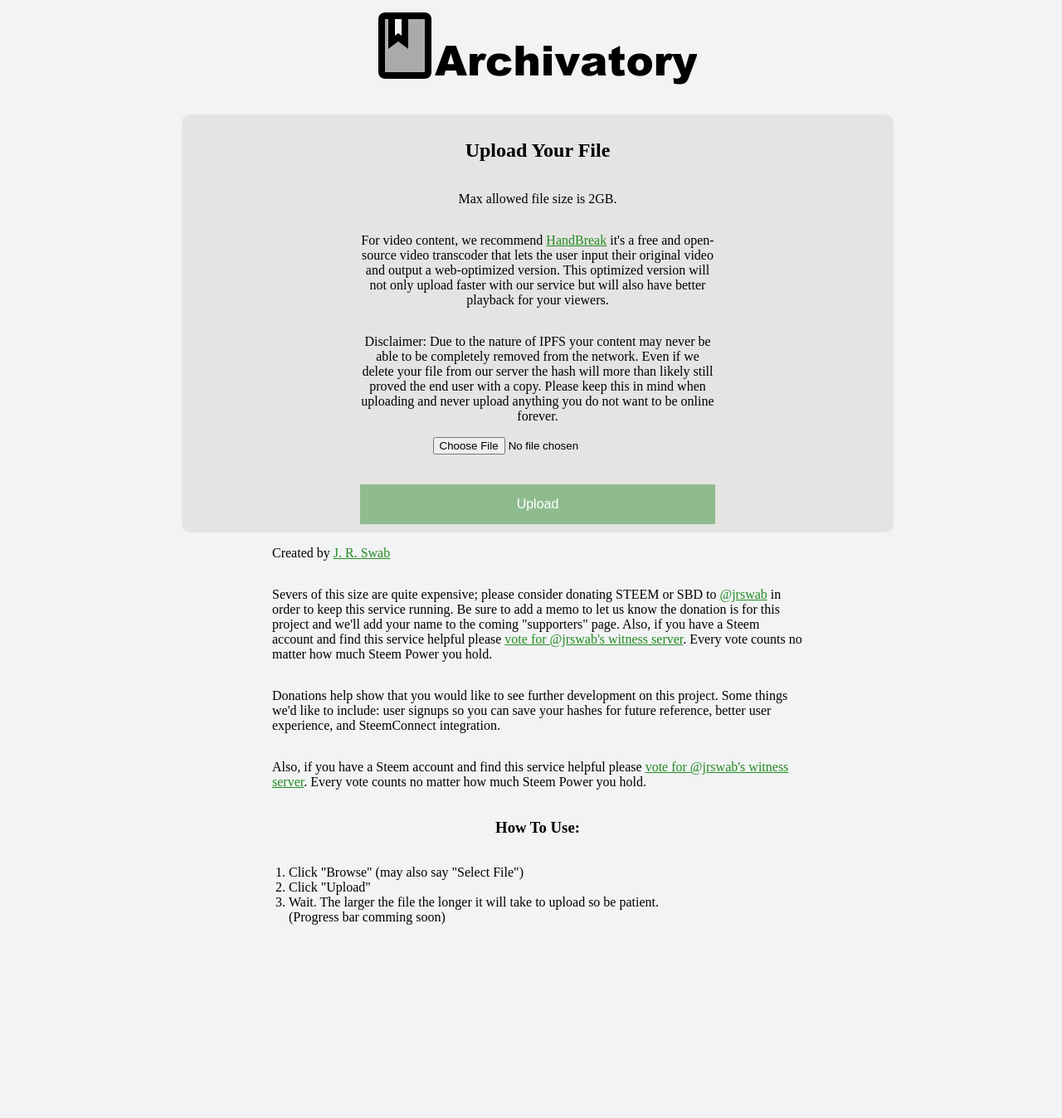
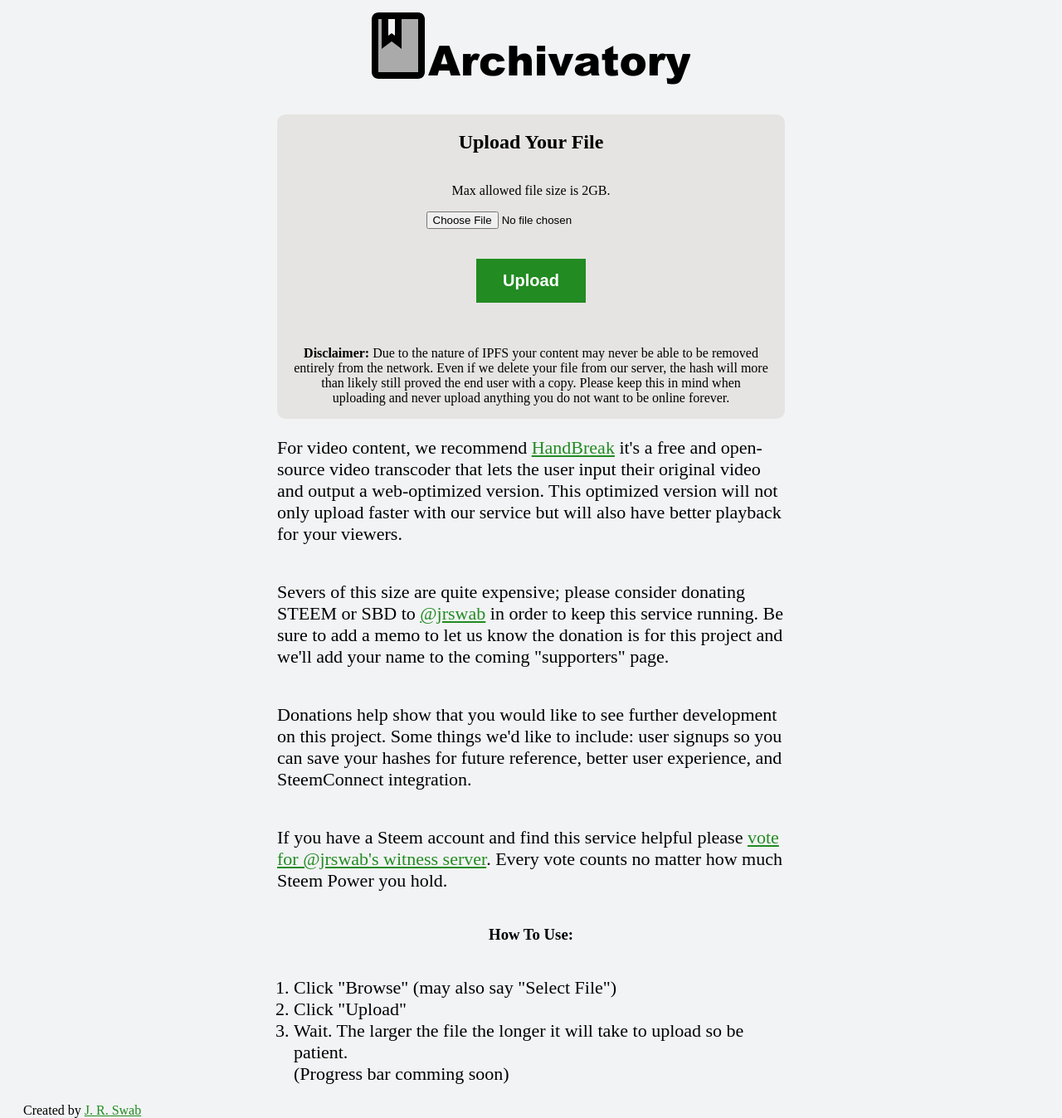
Before and after one commit to jrswab/archivatory, a PHP site: page / in a window 1280 px wide. Shown: the whole page at 83% size. Before the commit the page ends 1115 px from the top, so only its background shows below. Run offline with PHP 8.4, Linux system fonts and the light colour scheme.

Commit message:
Added mobile first CSS and tweaked html content.

```diff
--- a/index.html
+++ b/index.html
@@ -9,21 +9,20 @@
 			<img src="img/Archivatory_logo.png" /><br /><br />
 
 			<form id="upload-form" enctype="multipart/form-data" action="hash.php" method="POST">
-				<h2>Upload Your File</h2>
-				<p>Max allowed file size is 2GB.</p>
-				<p class="columned">For video content, we recommend <a href="https://handbrake.fr" target="_blank">HandBreak</a> it's a free and open-source video transcoder that lets the user input their original video and output a web-optimized version. This optimized version will not only upload faster with our service but will also have better playback for your viewers.</p>
-				<p class="columned">Disclaimer: Due to the nature of IPFS your content may never be able to be completely removed from the network. Even if we delete your file from our server the hash will more than likely still proved the end user with a copy. Please keep this in mind when uploading and never upload anything you do not want to be online forever.</p>
-				<input class="form-input" type="file" name="file" /><br /><br />
-				<button class="form-button" name="submit" type="submit">Upload</button>
+					<h2>Upload Your File</h2>
+					<p>Max allowed file size is 2GB.</p>
+					<input class="form-input" type="file" name="file" /><br /><br />
+					<button class="form-button" name="submit" type="submit">Upload</button><br /><br />
+					<p class="disclaimer"><strong>Disclaimer:</strong> Due to the nature of IPFS your content may never be able to be removed entirely from the network. Even if we delete your file from our server, the hash will more than likely still proved the end user with a copy. Please keep this in mind when uploading and never upload anything you do not want to be online forever.</p>
 			</form>
 
-			<p class="columned">Created by <a href="https://jrswab.com/">J. R. Swab</a></p>
+			<p class="columned">For video content, we recommend <a href="https://handbrake.fr" target="_blank">HandBreak</a> it's a free and open-source video transcoder that lets the user input their original video and output a web-optimized version. This optimized version will not only upload faster with our service but will also have better playback for your viewers.</p>
 
-			<p class="columned">Severs of this size are quite expensive; please consider donating STEEM or SBD to <a href="https://steemit.com/jrswab">@jrswab</a> in order to keep this service running. Be sure to add a memo to let us know the donation is for this project and we'll add your name to the coming "supporters" page. Also, if you have a Steem account and find this service helpful please <a href="https://steemconnect.com/sign/account-witness-vote?witness=jrswab&approve=1" target="_blank">vote for @jrswab's witness server</a>. Every vote counts no matter how much Steem Power you hold.</p>
+			<p class="columned">Severs of this size are quite expensive; please consider donating STEEM or SBD to <a href="https://steemit.com/jrswab">@jrswab</a> in order to keep this service running. Be sure to add a memo to let us know the donation is for this project and we'll add your name to the coming "supporters" page.</p>
 
 			<p class="columned">Donations help show that you would like to see further development on this project. Some things we'd like to include:  user signups so you can save your hashes for future reference, better user experience, and SteemConnect integration.</p>
 
-			<p class="columned">Also, if you have a Steem account and find this service helpful please <a href="https://steemconnect.com/sign/account-witness-vote?witness=jrswab&approve=1" target="_blank">vote for @jrswab's witness server</a>. Every vote counts no matter how much Steem Power you hold.</p>
+			<p class="columned">If you have a Steem account and find this service helpful please <a href="https://steemconnect.com/sign/account-witness-vote?witness=jrswab&approve=1" target="_blank">vote for @jrswab's witness server</a>. Every vote counts no matter how much Steem Power you hold.</p>
 
 			<h3>How To Use:</h3>
 			<ol class="columned">
@@ -32,5 +31,6 @@
 				<li>Wait. The larger the file the longer it will take to upload so be patient.<br />(Progress bar comming soon)</li>
 			</ol>
 		</div>
+		<footer>Created by <a href="https://jrswab.com/">J. R. Swab</a></footer>
 	</body>
 </html>
--- a/style.css
+++ b/style.css
@@ -1,3 +1,4 @@
+/* Mobile CSS */
 a:link {
 	color: #228b22;
 }
@@ -8,8 +9,8 @@ a:visited {
 
 body {
 	background-color: #f2f3f4;
-	width:100%;
 	position: absolute;
+	padding: 0 20px 0 20px;
 }
 
 .container {
@@ -27,22 +28,52 @@ body {
 	align-items: center;
 	text-align: center;
 	background-color: #e5e4e2;
-	padding: 10px 0 10px 0;
 	border-radius: 10px;
-	width: 67%;
+	width: 90%;
+}
+
+.inner-form {
+	border-radius: 10px;
+	background-color: #8fbc8f;
+	padding: 10px 30px;
+
 }
 
 .form-button {
 	display: inline-block;
 	color: #ffffff;
-	width: 50%;
-	background-color: #8fbc8f;
+	background-color: #228b22;
 	border: none;
 	padding: 15px 32px;
 	text-align: center;
-	font-size: 16px;
+	font-size: 20px;
+	font-weight: bold;
+}
+
+.disclaimer {
+	padding: 0 20px 0 20px;
 }
 
 .columned {
+	width: 90%;
+	font-size: 22px;
+}
+
+@media only screen and (min-width: 1080px) {
+	/* For Desktop Monitors */
+	#upload-form {
+	display:flex;
+	flex-flow: column;
+	justify-content: center;
+	align-items: center;
+	text-align: center;
+	background-color: #e5e4e2;
+	border-radius: 10px;
 	width: 50%;
+	}
+
+	.columned {
+	width: 50%;
+	font-size: 22px;
+	}
 }
```
